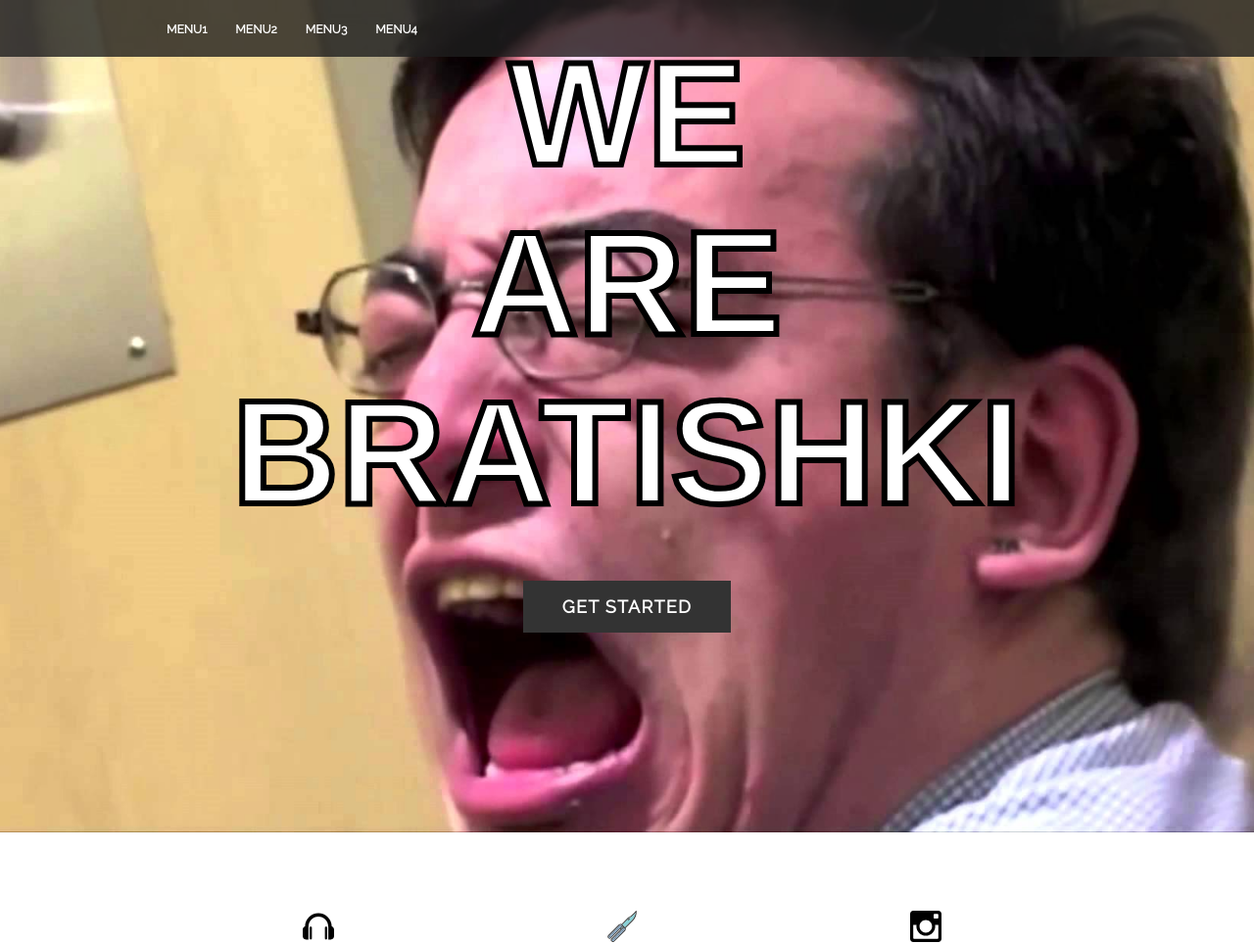
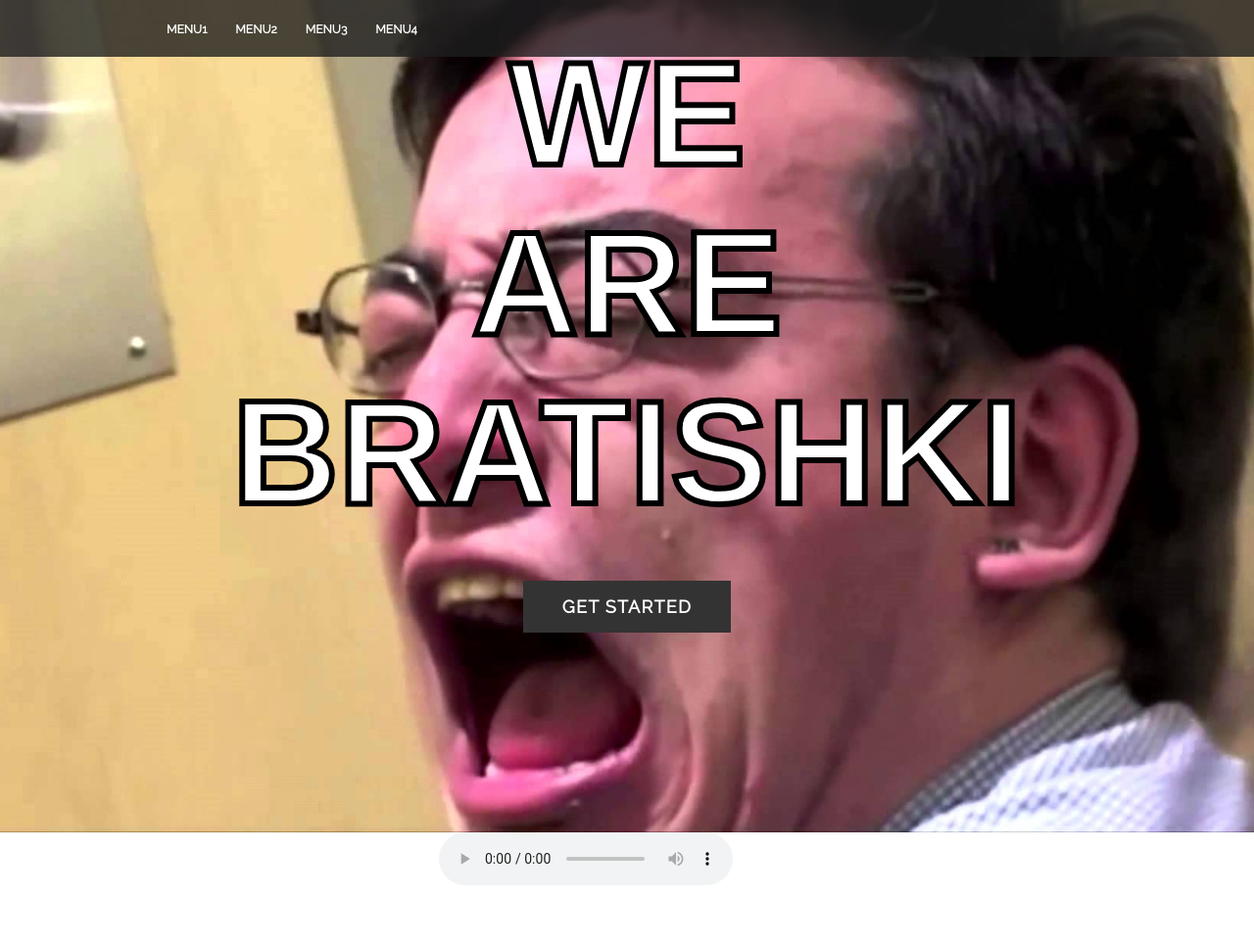
Before and after one commit to VasylievIvan/WebPages, a plain HTML site: page index.html in a window 1280 px wide. Shown: the top 964 px of the page at 98% size. Drawn offline with Linux system fonts and the light colour scheme.

Commit message:
audio commit
added audio player

```diff
--- a/index.html
+++ b/index.html
@@ -24,6 +24,9 @@
         <a class="btn-main" href="#">Get started</a>
       </div>
     </div>
+  </div>
+  <div class="audio">
+    <audio src="FUCK YOU.mp3" controls></audio>
   </div>
 
   <div class="supporting">
--- a/style.css
+++ b/style.css
@@ -126,3 +126,6 @@ html, body {
   text-transform: uppercase;
   font-size: 11px;
 }
+.audio {
+  padding-left: 35%;
+}
```
Also changed, not shown: 1 other file.
